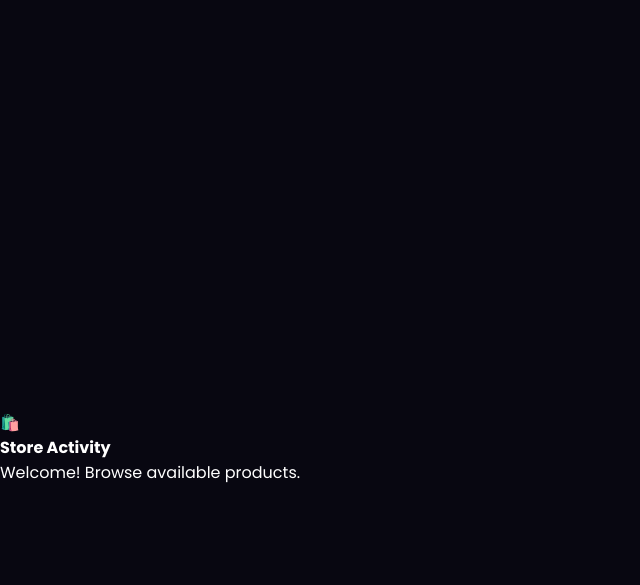
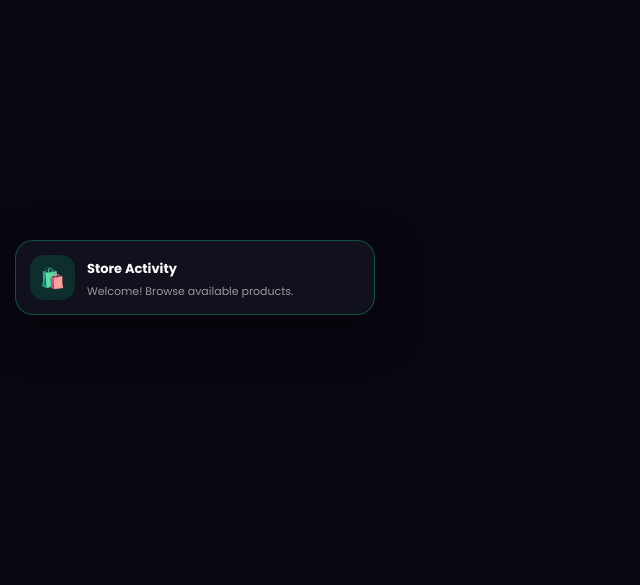
Before and after one commit to faltuwja-beep/Web-cc, a Flask app: template templates/base.html in a window 1280 px wide. Shown: the part 390-975 px from the top of the page, without its empty margins (0-640 px from the left). After the commit the page ends 705 px from the top, so only its background shows below. Run offline with Flask 3, Linux system fonts and the light colour scheme; the template is opened without the code that fills it, so the values that code supplies are empty.

Commit message:
Update style.css

```diff
--- a/static/style.css
+++ b/static/style.css
@@ -650,3 +650,68 @@ a {
     }
 
 }
+/* =========================
+   STORE ACTIVITY POPUP
+========================= */
+
+#demo-notification {
+    position: fixed;
+    left: 15px;
+    bottom: 95px;
+
+    display: flex;
+    align-items: center;
+    gap: 12px;
+
+    width: calc(100% - 30px);
+    max-width: 360px;
+
+    padding: 14px;
+
+    background: rgba(18, 17, 30, 0.97);
+
+    border: 1px solid rgba(0, 208, 132, 0.35);
+
+    border-radius: 18px;
+
+    box-shadow:
+        0 15px 40px rgba(0, 0, 0, 0.5);
+
+    transform: translateY(120px);
+
+    opacity: 0;
+
+    transition: 0.5s ease;
+
+    z-index: 9999;
+}
+
+#demo-notification.show {
+    transform: translateY(0);
+    opacity: 1;
+}
+
+.demo-icon {
+    width: 45px;
+    height: 45px;
+
+    display: flex;
+    align-items: center;
+    justify-content: center;
+
+    background: rgba(0, 208, 132, 0.15);
+
+    border-radius: 14px;
+
+    font-size: 20px;
+}
+
+#demo-notification b {
+    font-size: 13px;
+}
+
+#demo-notification p {
+    font-size: 11px;
+    color: #999;
+    margin-top: 3px;
+}
```
